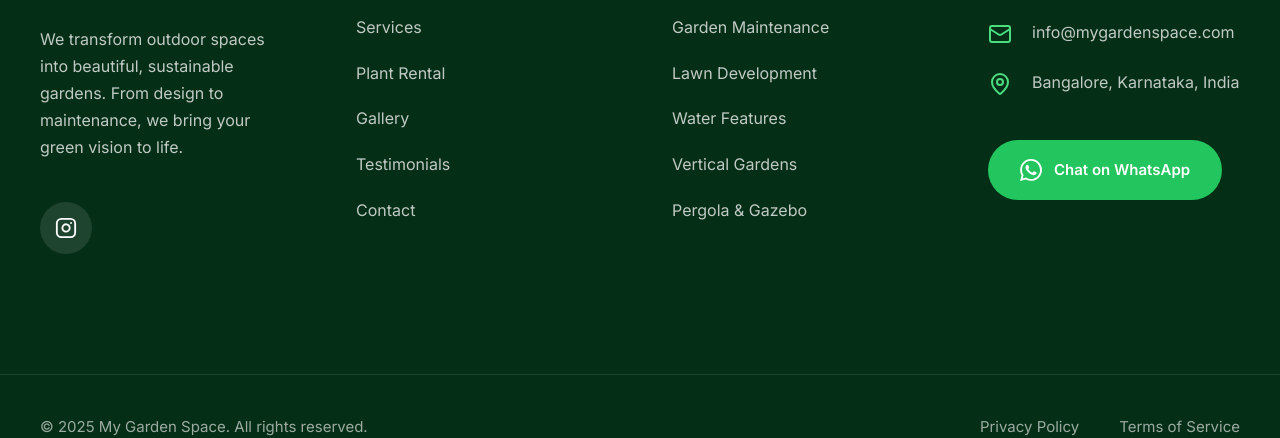
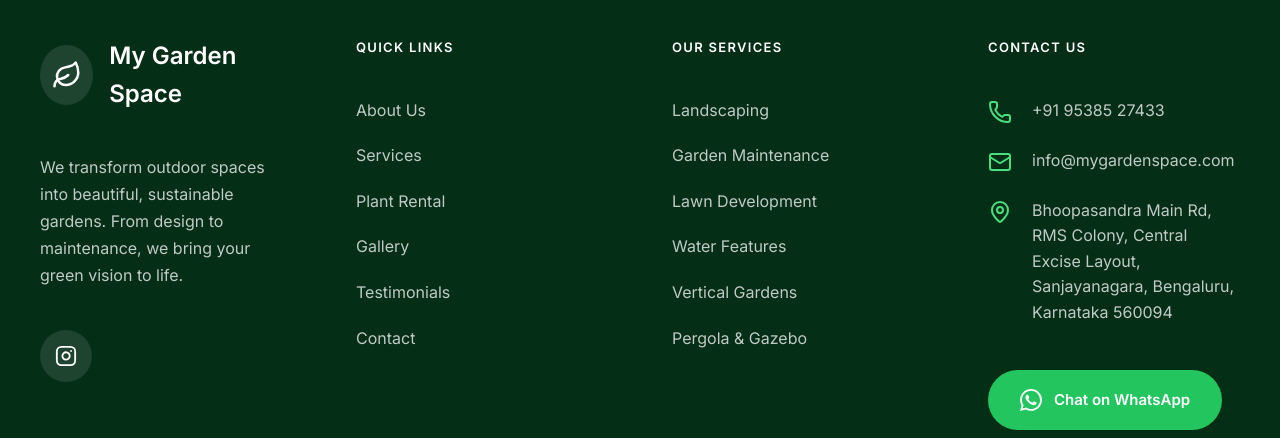
Before and after one commit to ZecurX/my-garden-space, a Next.js app: page /contact in a window 1280 px wide. Shown: the part 2067-2505 px from the top of the page. Built offline with nearby package versions, Linux system fonts and the light colour scheme.

Commit message:
fix: update address to full location

```diff
--- a/app/contact/page.tsx
+++ b/app/contact/page.tsx
@@ -30,7 +30,7 @@ const contactInfo = [
     {
         icon: MapPin,
         title: "Location",
-        content: "Bangalore, Karnataka",
+        content: "Bhoopasandra Main Rd, RMS Colony, Central Excise Layout, Sanjayanagara, Bengaluru, Karnataka 560094",
         href: "https://share.google/Ayxa3HSA85KZ9VRp8",
         description: "Serving all areas",
     },
--- a/components/layout/Footer.tsx
+++ b/components/layout/Footer.tsx
@@ -243,7 +243,7 @@ export default function Footer() {
                                     flexShrink: 0
                                 }} />
                                 <span style={{ fontSize: "16px" }}>
-                                    Bangalore, Karnataka, India
+                                    Bhoopasandra Main Rd, RMS Colony, Central Excise Layout, Sanjayanagara, Bengaluru, Karnataka 560094
                                 </span>
                             </li>
                         </ul>
```
